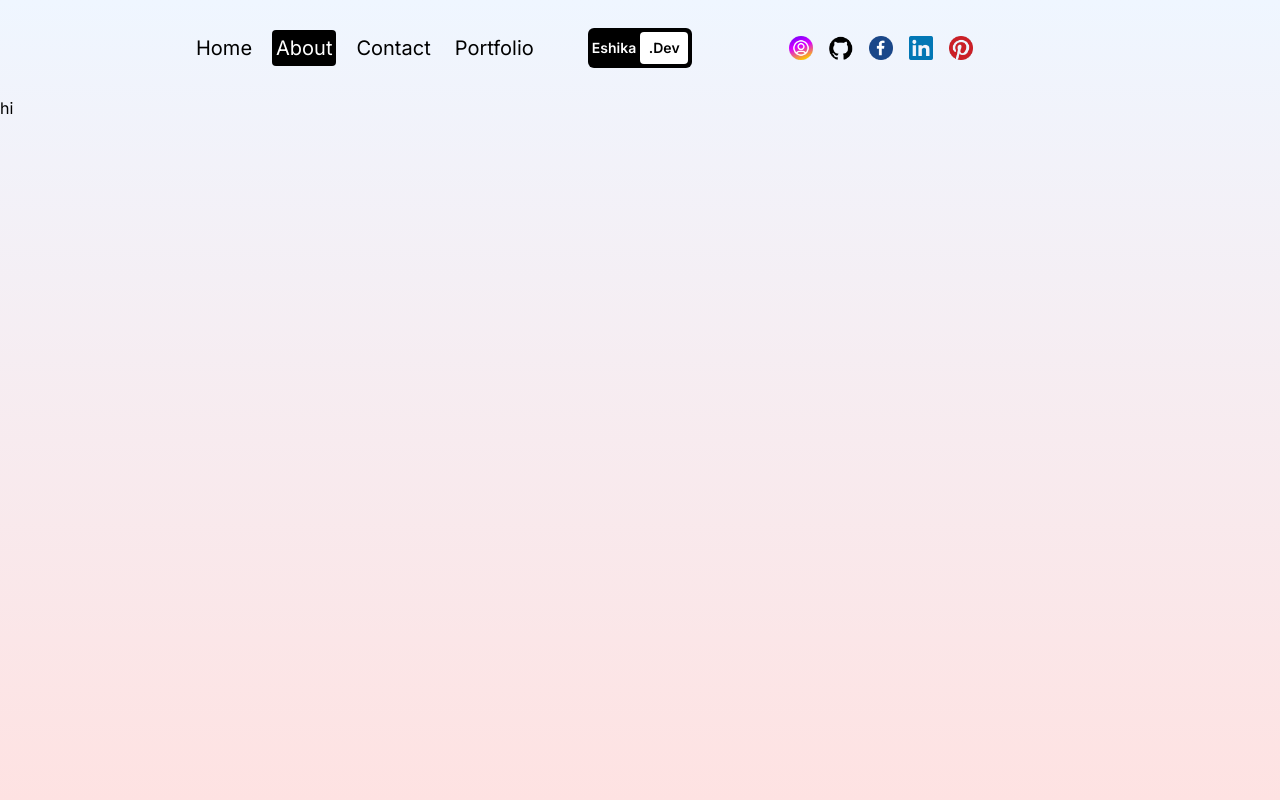
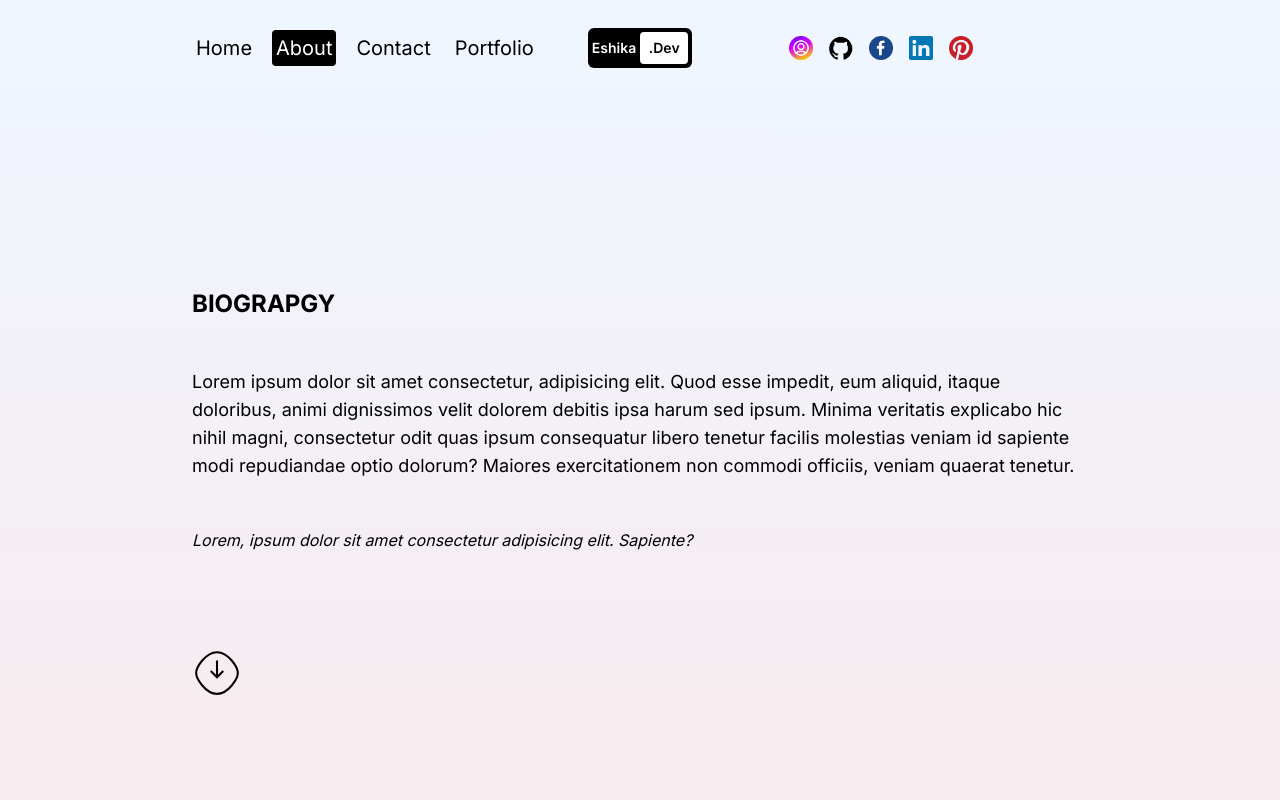
Before and after one commit to Ishu070303/portfolio-joy, a Next.js app: page /about in a window 1280 px wide. Shown: the top 800 px of the page. Built offline with nearby package versions, Linux system fonts and the light colour scheme.

Commit message:
added bio data to about page

```diff
--- a/src/app/about/page.jsx
+++ b/src/app/about/page.jsx
@@ -1,14 +1,65 @@
+"use client";
 
-"use client"
 import { motion } from "framer-motion";
 
 const Aboutpage = () => {
+  return (
+    <motion.div
+      className="h-full"
+      initial={{ y: "-200vh" }}
+      animate={{ y: "0%" }}
+      transition={{ duration: 1 }}
+    >
+      {/* Container */}
+      <div className="">
+        {/* Text container */}
+        <div className="p-4 sm:p-8 md:p-12 lg:p-20 xl:p-48 flex flex-col gap-24 md:gap-32 lg:gap-48 xl:gap-64">
+          {/* Biograpgy Container */}
+          <div className="flex flex-col gap-12 justify-center">
+            <h1 className="font-bold text-2xl">BIOGRAPGY</h1>
+            <p className="text-lg">
+              Lorem ipsum dolor sit amet consectetur, adipisicing elit. Quod
+              esse impedit, eum aliquid, itaque doloribus, animi dignissimos
+              velit dolorem debitis ipsa harum sed ipsum. Minima veritatis
+              explicabo hic nihil magni, consectetur odit quas ipsum consequatur
+              libero tenetur facilis molestias veniam id sapiente modi
+              repudiandae optio dolorum? Maiores exercitationem non commodi
+              officiis, veniam quaerat tenetur.
+            </p>
+            <span className="italic">
+              Lorem, ipsum dolor sit amet consectetur adipisicing elit.
+              Sapiente?
+            </span>
+            <div className="self-end"></div>
+            <svg
+              viewBox="0 0 24 24"
+              fill="none"
+              xmlns="http://www.w3.org/2000/svg"
+              width={50}
+              height={50}
+            >
+              <path
+                d="M12 2C17.5229 2 22 9.37156 22 12C22 14.6284 17.5229 22 12 22C6.47715 22 2 14.6284 2 12C2 9.37156 6.47715 2 12 2Z"
+                stroke="#000000"
+                strokeWidth="1"
+              ></path>
+              <path d="M12 6V14" stroke="#000000" strokeWidth="1"></path>
+              <path d="M15 11L12 14L9 11" stroke="#000000" strokeWidth="1"></path>
+            </svg>
+          </div>
 
-  return (
-    <motion.div className="h-full" initial={{ y: "-200vh"}} animate={{y: "0%"}} transition={{ duration: 1}}>
-      hi
+          {/* Skills */}
+          <div className="">Skills</div>
+
+          {/* Experience */}
+          <div className="">Experience</div>
+        </div>
+
+        {/* Svg Container */}
+        <div className="hidden"></div>
+      </div>
     </motion.div>
-  )
-}
+  );
+};
 
 export default Aboutpage;
--- a/src/app/layout.js
+++ b/src/app/layout.js
@@ -14,7 +14,7 @@ export default function RootLayout({ children }) {
   return (
     <html lang="en">
       <body
-        className={`${inter.className} w-[100%] min-h-screen bg-gradient-to-b from-blue-50 to-red-100`}
+        className={`${inter.className}`}
       >
         <TransitionProvider>{children}</TransitionProvider>
       </body>
--- a/src/app/page.js
+++ b/src/app/page.js
@@ -1,24 +1,37 @@
-"use client"
+"use client";
 
 import Image from "next/image";
 import { motion } from "framer-motion";
 
 const HomePage = () => {
   return (
-    <motion.div className="h-full" initial={{ y: "-200vh"}} animate={{y: "0%"}} transition={{ duration: 1}}>
+    <motion.div
+      className="lg:h-[37.4rem]"
+      initial={{ y: "-200vh" }}
+      animate={{ y: "0%" }}
+      transition={{ duration: 1 }}
+    >
       <div className="h-full flex flex-col lg:flex-row px-4 xs:px-8 md:px-12 lg:px-20 xl:px-48">
-      <div className="lg:h-full lg:w-1/2 relative" style={{ height: "450px" }}>
-        <Image src="/hero.png" alt="hero" className="object-contain z-0" fill />
+        <div
+          className="lg:h-full lg:w-1/2 relative"
+          style={{ height: "450px" }}
+        >
+          <Image
+            src="/hero.png"
+            alt="hero"
+            className="object-contain z-0"
+            fill
+          />
         </div>
-      <div className="h-1/2 lg:h-full lg:w-1/2 lg:mt-16 flex flex-col gap-4 items-center justify-center">
+        <div className="h-1/2 lg:h-full lg:w-1/2 lg:mt-[-3rem] flex flex-col gap-4 items-center justify-center">
           <h1 className="text-4xl md:text-6xl font-bold">
             Code Composer: Crafting Full Stack Wonders!
           </h1>
           <p className="md:text-xl">
-          Welcome to my digital playground where creativity meets functionality!
-          As a full stack developer, I specialize in bringing ideas to life
-          across the web. Explore my portfolio and witness the art of seamless
-          integration from front-end to back-end.
+            Welcome to my digital playground where creativity meets
+            functionality! As a full stack developer, I specialize in bringing
+            ideas to life across the web. Explore my portfolio and witness the
+            art of seamless integration from front-end to back-end.
           </p>
           <div className="w-full flex gap-4">
             <button className="p-2 rounded-lg ring-1 ring-black bg-black text-white">
--- a/src/components/TransitionProvider.jsx
+++ b/src/components/TransitionProvider.jsx
@@ -12,21 +12,21 @@ const TransitionProvider = ({ children }) => {
     <AnimatePresence mode="wait">
       <div
         key={pathName}
-        className="w-[100%] h-[100%] lg:h-screen bg-gradient-to-b from-blue-50 to-red-100"
+        className="w-[100%] h-[100%] bg-gradient-to-b from-blue-50 to-red-100"
       >
         <motion.div
           className="h-screen w-screen fixed bg-black rounded-b-[100px] z-50"
           animate={{ height: "0vh" }}
           exit={{ height: "140vh" }}
-          transition={{ duration: .4, ease: "easeOut" }}
+          transition={{ duration: 0.4, ease: "easeOut" }}
         />
 
         <motion.div
           className="fixed m-auto top-0 bottom-0 left-0 right-0 text-white text-8xl cursor-default z-50 w-fit h-fit"
-          initial={{ opacity: 1}}
-          animate={{ opacity: 0}}
-          exit={{ opacity: 0}}
-          transition={{ duration: .8, ease: "easeOut"}}
+          initial={{ opacity: 1 }}
+          animate={{ opacity: 0 }}
+          exit={{ opacity: 0 }}
+          transition={{ duration: 0.8, ease: "easeOut" }}
         >
           {pathName.substring(1)}
         </motion.div>
@@ -34,7 +34,7 @@ const TransitionProvider = ({ children }) => {
         <motion.div
           className="h-screen w-screen fixed bg-black rounded-t-[100px] bottom-0 z-30"
           initial={{ height: "140vh" }}
-          animate={{ height: "0vh", transition: { delay: .4 } }}
+          animate={{ height: "0vh", transition: { delay: 0.4 } }}
         />
         <div className="h-24">
           <Navbar />
```
Lines whose indentation alone changed are shown as unchanged.
